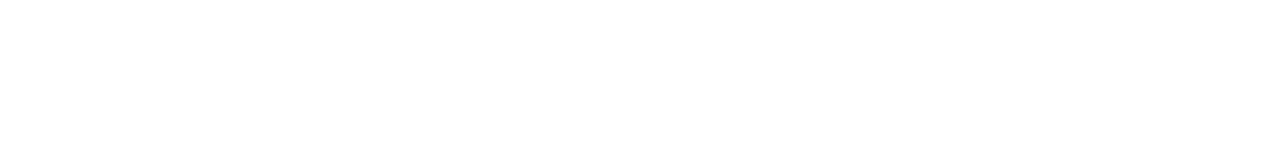
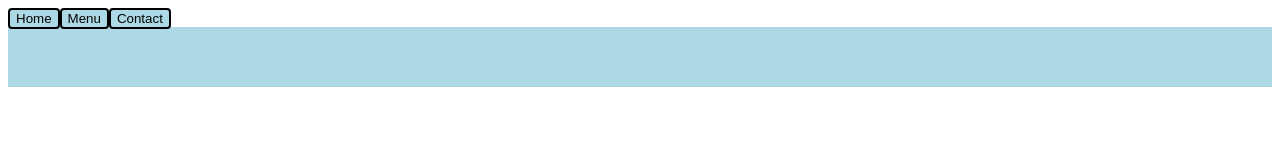
Before and after one commit to aniket-agra/odin-restaurant, a website built with webpack: page dist/index.html in a window 1280 px wide. Built offline with nearby package versions, Linux system fonts and the light colour scheme.

Commit message:
Add buttons for tabs with the appropriate listeners

```diff
--- /dev/null
+++ b/css/style.css
@@ -0,0 +1,14 @@
+button {
+  border: 2px solid black;
+  border-radius: 4px;
+  background-color: lightblue;
+}
+
+.buttons {
+  margin-bottom: -2px;
+}
+
+#content {
+  background-color: lightblue;
+  height: 60px;
+}
--- a/package.json
+++ b/package.json
@@ -5,7 +5,7 @@
   "main": "index.js",
   "scripts": {
     "test": "echo \"Error: no test specified\" && exit 1",
-    "build" : "webpack"
+    "build": "webpack"
   },
   "repository": {
     "type": "git",
@@ -18,7 +18,7 @@
   },
   "homepage": "https://github.com/aniket-agra/odin-restaurant#readme",
   "devDependencies": {
-    "webpack": "^5.76.2",
+    "webpack": "^5.77.0",
     "webpack-cli": "^5.0.1"
   }
 }
--- a/src/contact-page.js
+++ b/src/contact-page.js
@@ -1,7 +1,7 @@
 // function to fill content on contact-page
 
 function createContent () {
-    let element = document.createElement("div.home");
+    let element = document.createElement("div.contact");
 
 }
 
--- a/src/index.js
+++ b/src/index.js
@@ -2,4 +2,37 @@ import {createContent as createHome} from "./landing-page.js";
 import {createContent as createMenu} from "./menu-page.js";
 import {createContent as createContact} from "./contact-page.js";
 
-createContact();
+const btnDiv = document.createElement("div");
+btnDiv.classList.add("buttons");
+
+const btn1 = document.createElement("button");
+btn1.classList.add("home");
+btn1.textContent = "Home";
+btn1.addEventListener("click", function (e) {
+  document.querySelectorAll("#content > *").forEach(e => document.querySelector("#content").removeChild(e));
+  createHome();
+  btn1.style.borderBottom = "none";
+});
+btnDiv.appendChild(btn1);
+
+const btn2 = document.createElement("button");
+btn2.classList.add("menu");
+btn2.textContent = "Menu";
+btn2.addEventListener("click", function (e) {
+  document.querySelectorAll("#content > *").forEach(e => document.querySelector("#content").removeChild(e));
+  createMenu();
+  btn2.style.borderBottom = "none";
+});
+btnDiv.appendChild(btn2);
+
+const btn3 = document.createElement("button");
+btn3.classList.add("contact");
+btn3.textContent = "Contact";
+btn3.addEventListener("click", function (e) {
+  document.querySelectorAll("#content > *").forEach(e => document.querySelector("#content").removeChild(e));
+  createContact();
+  btn3.style.borderBottom = "none";
+});
+btnDiv.appendChild(btn3);
+
+document.querySelector("body").insertBefore(btnDiv, document.querySelector("#content"));
--- a/src/menu-page.js
+++ b/src/menu-page.js
@@ -1,7 +1,7 @@
 // fill content on menu page
 
 function createContent () {
-    let element = document.createElement("div.home");
+    let element = document.createElement("div.menu");
 
 }
 
```
Also changed, not shown: dist/index.html, dist/main.js, 1 other file.
